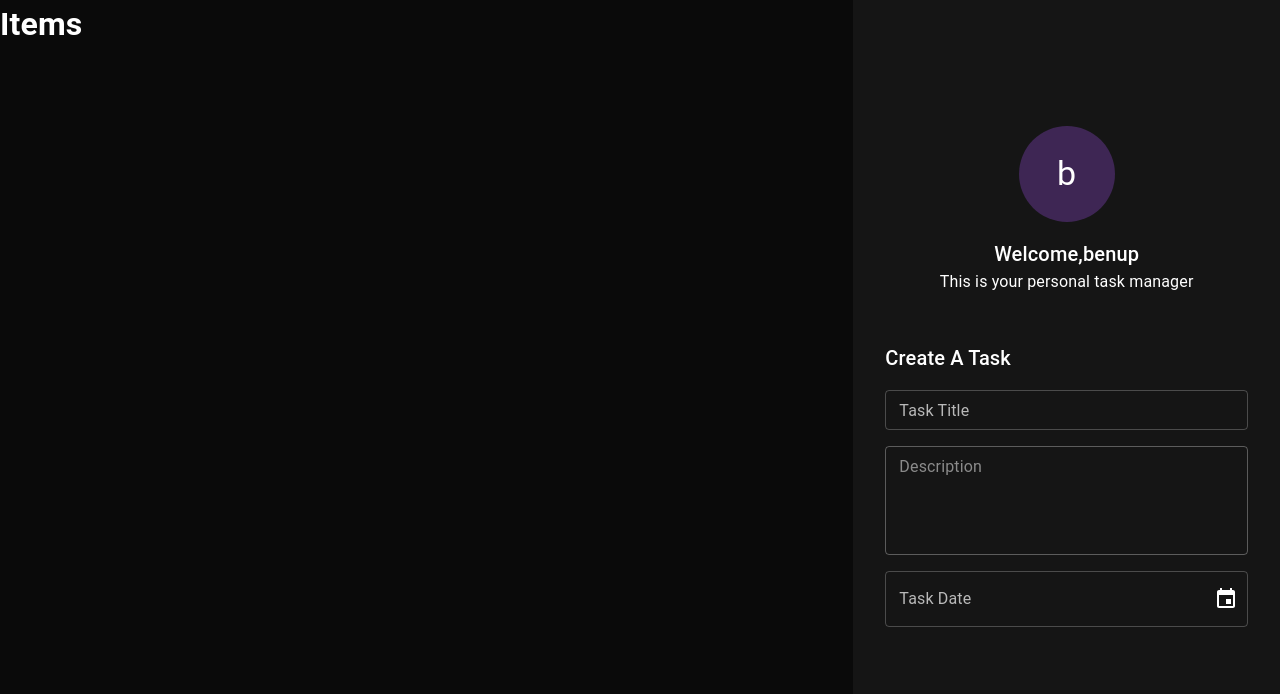
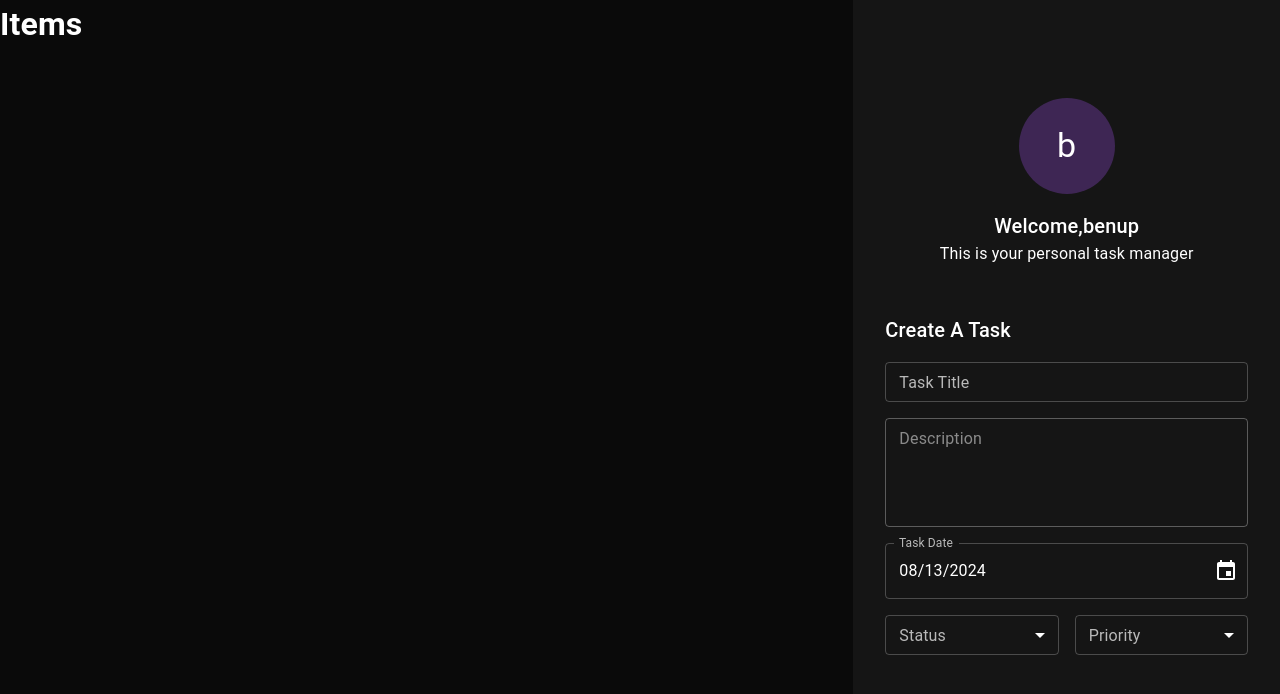
Before and after one commit to Benup211/Typescript, a React (Vite) app in the folder final/frontend/: page / in a window 1280 px wide. Shown: the top 694 px of the page. Built offline with nearby package versions, Linux system fonts and the light colour scheme.

Commit message:
add:create task form with interface and helper func

```diff
--- a/final/frontend/src/components/createTaskForm/_taskDateField.tsx
+++ b/final/frontend/src/components/createTaskForm/_taskDateField.tsx
@@ -2,23 +2,29 @@ import { FC, ReactElement, useState } from 'react';
 import { DesktopDatePicker } from '@mui/x-date-pickers/DesktopDatePicker';
 import { AdapterDateFns } from '@mui/x-date-pickers/AdapterDateFnsV3';
 import { LocalizationProvider } from '@mui/x-date-pickers/LocalizationProvider';
-
-export const TaskDateField: FC = (): ReactElement => {
-  const [date, setDate] = useState<Date | null>(null);
-
+import { IDateField } from './interfaces/IDateField';
+import PropTypes from 'prop-types';
+export const TaskDateField: FC<IDateField> = (props): ReactElement => {
+  const {
+    value=new Date(),
+    disabled=false,
+    onChange=(date)=>console.log(date)
+  }=props
   return (
     <>
       <LocalizationProvider dateAdapter={AdapterDateFns}>
         <DesktopDatePicker
           label="Task Date"
-          inputFormat="dd/MM/yyyy"
-          value={date}
-          onChange={(newValue) => setDate(newValue)}
-          renderInput={(params) => (
-            <TextField {...params} />
-          )}
+          value={value}
+          onChange={onChange}
+          disabled={disabled}
         />
       </LocalizationProvider>
     </>
   );
 };
+TaskDateField.propTypes={
+  value:PropTypes.instanceOf(Date),
+  disabled:PropTypes.bool,
+  onChange:PropTypes.func
+}
--- /dev/null
+++ b/final/frontend/src/components/createTaskForm/_taskSelectField.tsx
@@ -0,0 +1,50 @@
+import { FormControl, InputLabel, MenuItem, Select, SelectChangeEvent } from "@mui/material";
+import { FC, ReactElement } from "react";
+import { ISelectField } from './interfaces/ISelectField';
+import PropTypes from 'prop-types';
+export const TaskSelectField: FC<ISelectField> = (props): ReactElement => {
+  const {
+  name="Select Field",
+  label="Select Field",
+  value="",
+  onChange=(e:SelectChangeEvent)=>console.log(e),
+  items=[{value:"",label:"Add Items"}],
+  disabled=false
+  }=props;
+  return (
+
+    <FormControl fullWidth size="small">
+      <InputLabel id={`${name}-id`}>{label}</InputLabel>
+      <Select
+        labelId={`${name}-id`}
+        id={`${name}-id-select`}
+        value={value}
+        onChange={onChange}
+        label={label}
+        name={name}
+        disabled={disabled}
+      >
+        {
+          items.map((item,index)=>(
+            <MenuItem key={item.value+index} value={item.value}>{item.label}</MenuItem>
+          ))
+        }
+      </Select>
+    </FormControl>
+  );
+};
+TaskSelectField.propTypes={
+  name:PropTypes.string,
+  label:PropTypes.string,
+  value:PropTypes.string,
+  onChange:PropTypes.func,
+  disabled:PropTypes.bool,
+  items:PropTypes.arrayOf(
+    PropTypes.shape(
+      {
+      value:PropTypes.string.isRequired,
+      label:PropTypes.string.isRequired
+      }
+    ).isRequired,
+  ).isRequired
+}
--- a/final/frontend/src/components/createTaskForm/createTaskForm.tsx
+++ b/final/frontend/src/components/createTaskForm/createTaskForm.tsx
@@ -1,8 +1,11 @@
 import { FC, ReactElement } from "react";
-import { Box, Typography,Stack } from "@mui/material";
+import { Box, Typography, Stack } from "@mui/material";
 import { TaskTitleField } from "./_taskTitleField";
 import { TaskDescriptionField } from "./_taskDescriptionField";
 import { TaskDateField } from "./_taskDateField";
+import {TaskSelectField} from "./_taskSelectField";
+import { Priority } from './enums/Priority';
+import { Status } from './enums/Status';
 export const CreateTaskForm: FC = (): ReactElement => {
   return (
     <Box
@@ -13,11 +16,47 @@ export const CreateTaskForm: FC = (): ReactElement => {
       px={4}
       my={6}
     >
-        <Typography mb={2} component="h2" variant="h6">Create A Task</Typography>
-        <Stack sx={{ width: '100%' }} spacing={2}>
-        <TaskTitleField disabled={false}/>
+      <Typography mb={2} component="h2" variant="h6">
+        Create A Task
+      </Typography>
+      <Stack sx={{ width: "100%" }} spacing={2}>
+        <TaskTitleField disabled={false} />
         <TaskDescriptionField disabled={true} />
-        <TaskDateField/>
+        <TaskDateField />
+        <Stack sx={{ width: "100%" }} direction="row" spacing={2}>
+        <TaskSelectField
+            label="Status"
+            name="status"
+            items={[
+              {
+                value: Status.todo,
+                label: Status.todo.toUpperCase(),
+              },
+              {
+                value: Status.inProgress,
+                label: Status.inProgress.toUpperCase(),
+              },
+            ]}
+          />
+          <TaskSelectField
+            label="Priority"
+            name="priority"
+            items={[
+              {
+                value: Priority.low,
+                label: Priority.low,
+              },
+              {
+                value: Priority.normal,
+                label: Priority.normal,
+              },
+              {
+                value: Priority.high,
+                label: Priority.high,
+              },
+            ]}
+          />
+        </Stack>
       </Stack>
     </Box>
   );
--- /dev/null
+++ b/final/frontend/src/components/createTaskForm/enums/Priority.ts
@@ -0,0 +1,5 @@
+export enum Priority {
+  high = 'high',
+  normal = 'normal',
+  low = 'low',
+}
--- /dev/null
+++ b/final/frontend/src/components/createTaskForm/enums/Status.ts
@@ -0,0 +1,5 @@
+export enum Status {
+  todo = 'todo',
+  inProgress = 'inProgress',
+  completed = 'completed',
+}
--- /dev/null
+++ b/final/frontend/src/components/createTaskForm/interfaces/IDateField.ts
@@ -0,0 +1,6 @@
+import { IDisabled } from "./IDisabled";
+
+export interface IDateField extends IDisabled{
+    value?:Date|null,
+    onChange?:(date:Date|null)=>void;
+}
--- /dev/null
+++ b/final/frontend/src/components/createTaskForm/interfaces/ISelectField.ts
@@ -0,0 +1,15 @@
+import { IDisabled } from "./IDisabled";
+import { SelectChangeEvent } from "@mui/material";
+
+interface ISelectItems{
+    value:string,
+    label:string
+}
+
+export interface ISelectField extends IDisabled{
+    name?:string,
+    label?:string,
+    value?:string,
+    onChange?:(e:SelectChangeEvent)=>void;
+    items:ISelectItems[]
+}
```
Lines whose indentation alone changed are shown as unchanged.
